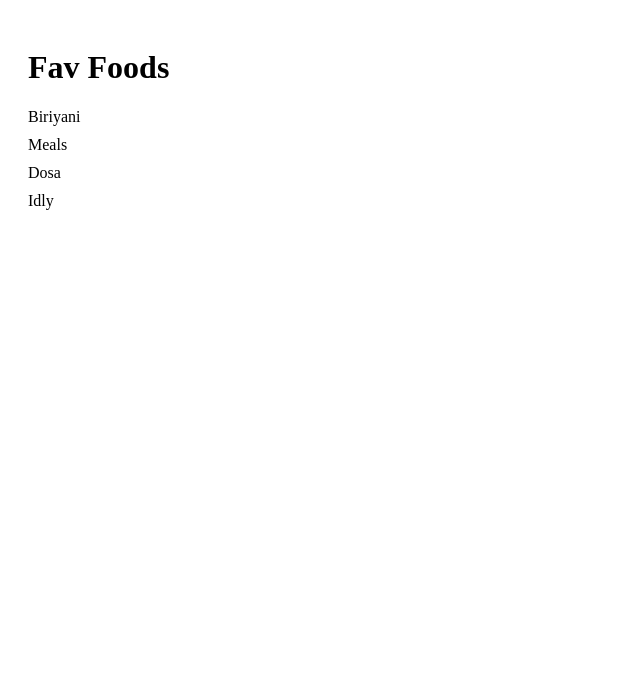
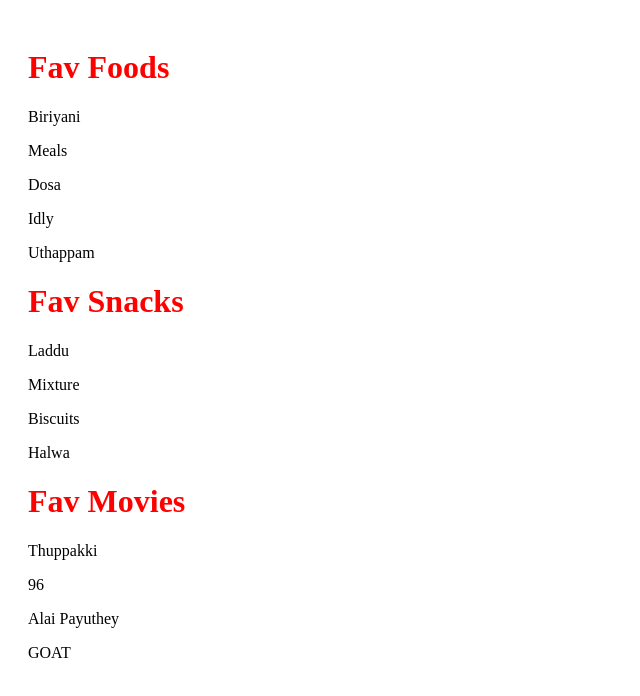
Before and after one commit to LivinkumarS/Nivashkanna-react-class, a React (Vite) app: page / in a window 1280 px wide. Shown: the top 696 px of the page, without its empty margins (0-640 px from the left). Built offline with nearby package versions, Linux system fonts and the light colour scheme.

Commit message:
rendering objects

```diff
--- a/src/App.css
+++ b/src/App.css
@@ -5,3 +5,7 @@
 .box>.element{
     margin: 10px 0;
 }
+
+h1{
+    color: red;
+}
--- a/src/App.jsx
+++ b/src/App.jsx
@@ -1,24 +1,36 @@
-import React from 'react'
-import './App.css'
+import React from "react";
+import "./App.css";
 
 export default function App() {
-
-
-  let favFoods=["Biriyani","Meals","Dosa","Idly"]
-
+  const output = [
+    {
+      title: "Fav Foods",
+      elements: ["Biriyani", "Meals", "Dosa", "Idly", "Uthappam"],
+    },
+    {
+      title: "Fav Snacks",
+      elements: ["Laddu", "Mixture", "Biscuits", "Halwa"],
+    },
+    {
+      title: "Fav Movies",
+      elements: ["Thuppakki", "96", "Alai Payuthey", "GOAT"],
+    },
+  ];
 
   return (
-    <div className='box'>
-
-      <h1 className='title'>Fav Foods</h1>
-
-      {
-        favFoods.map((food,index)=>{
-          return (<p className='element' key={index}>{food}</p>)
-        })
-      }
-
-
+    <div className="box">
+      {output.map((section, index) => {
+        return (
+          <div key={index}>
+            <h1>{section.title}</h1>
+            {section.elements.map((element, index) => (
+              <p className="element" key={index}>
+                {element}
+              </p>
+            ))}
+          </div>
+        );
+      })}
     </div>
-  )
+  );
 }
```
